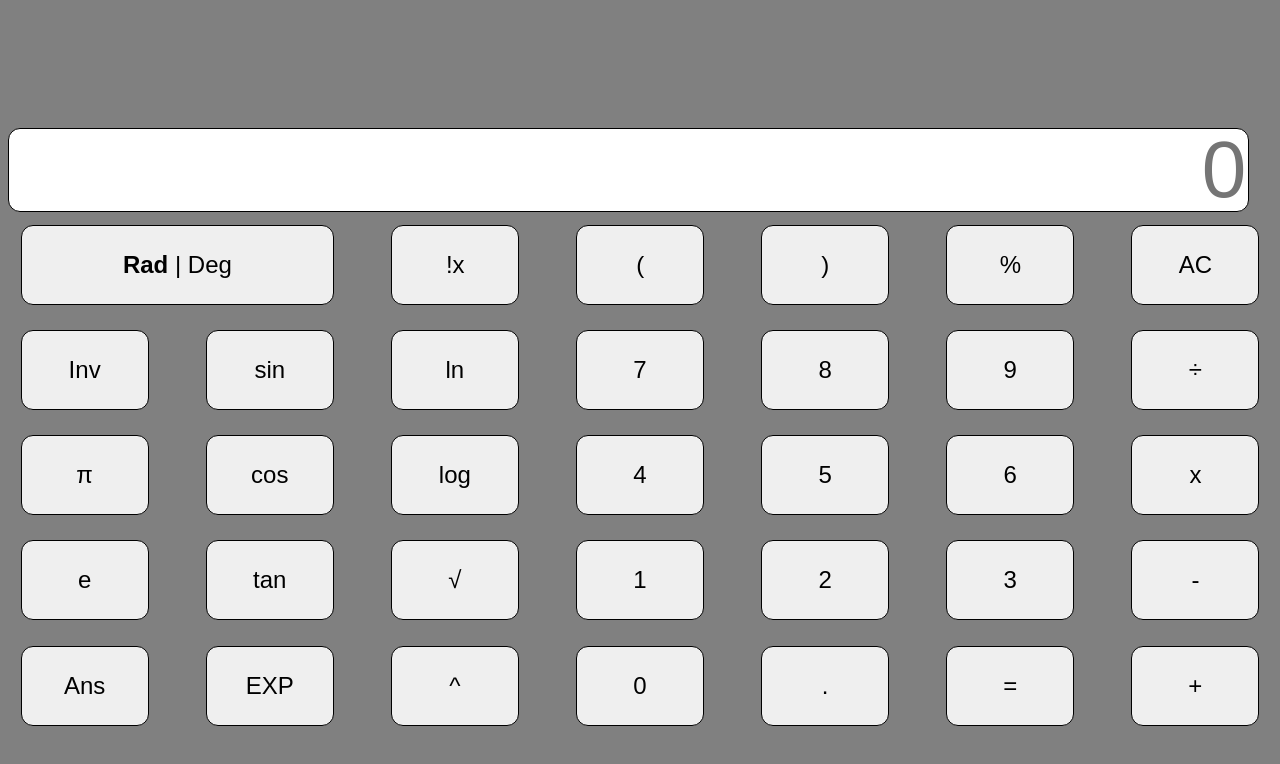
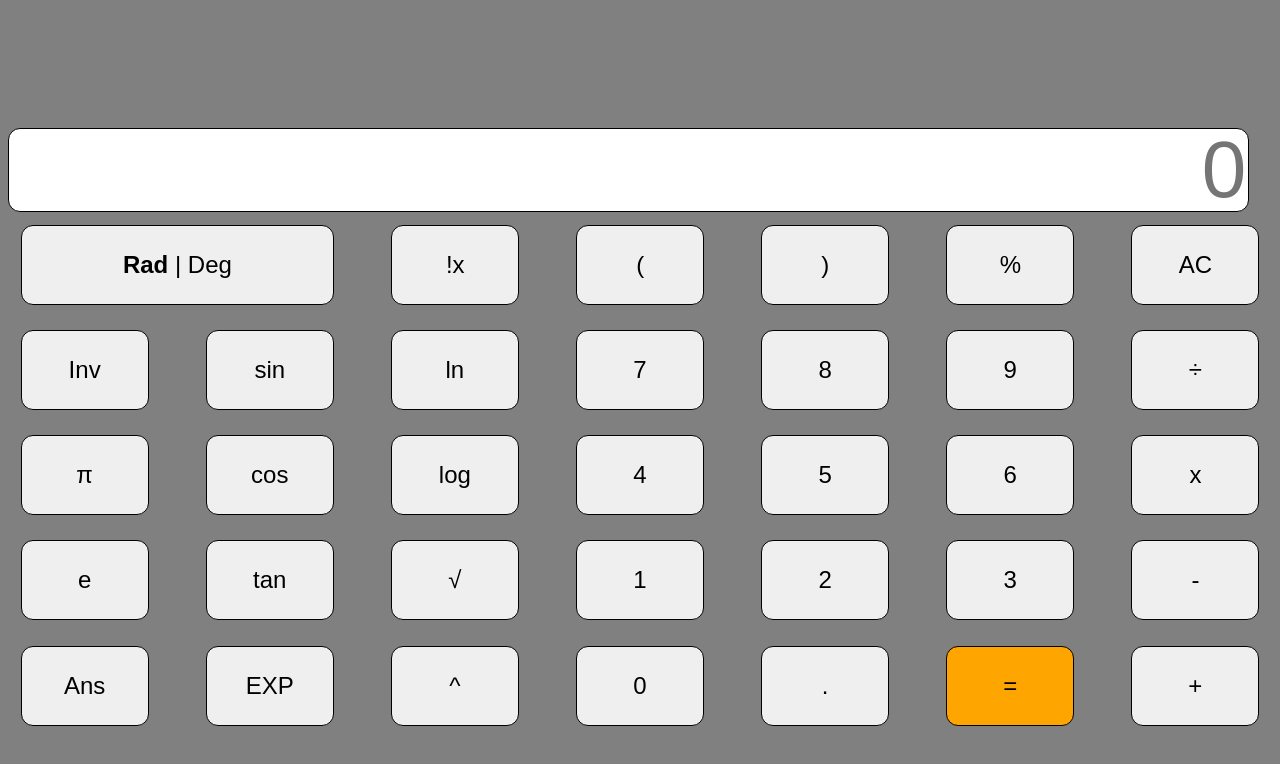
Before and after one commit to Slam210/Calculator, a plain HTML site: page index.html in a window 1280 px wide. Drawn offline with Linux system fonts and the light colour scheme.

Commit message:
Update index.css

```diff
--- a/index.css
+++ b/index.css
@@ -36,7 +36,7 @@ button {
 }
 
 #\= {
-    background-color: #orange;
+    background-color: #FFA500;
 }
 
 #RadorDeg {
```
